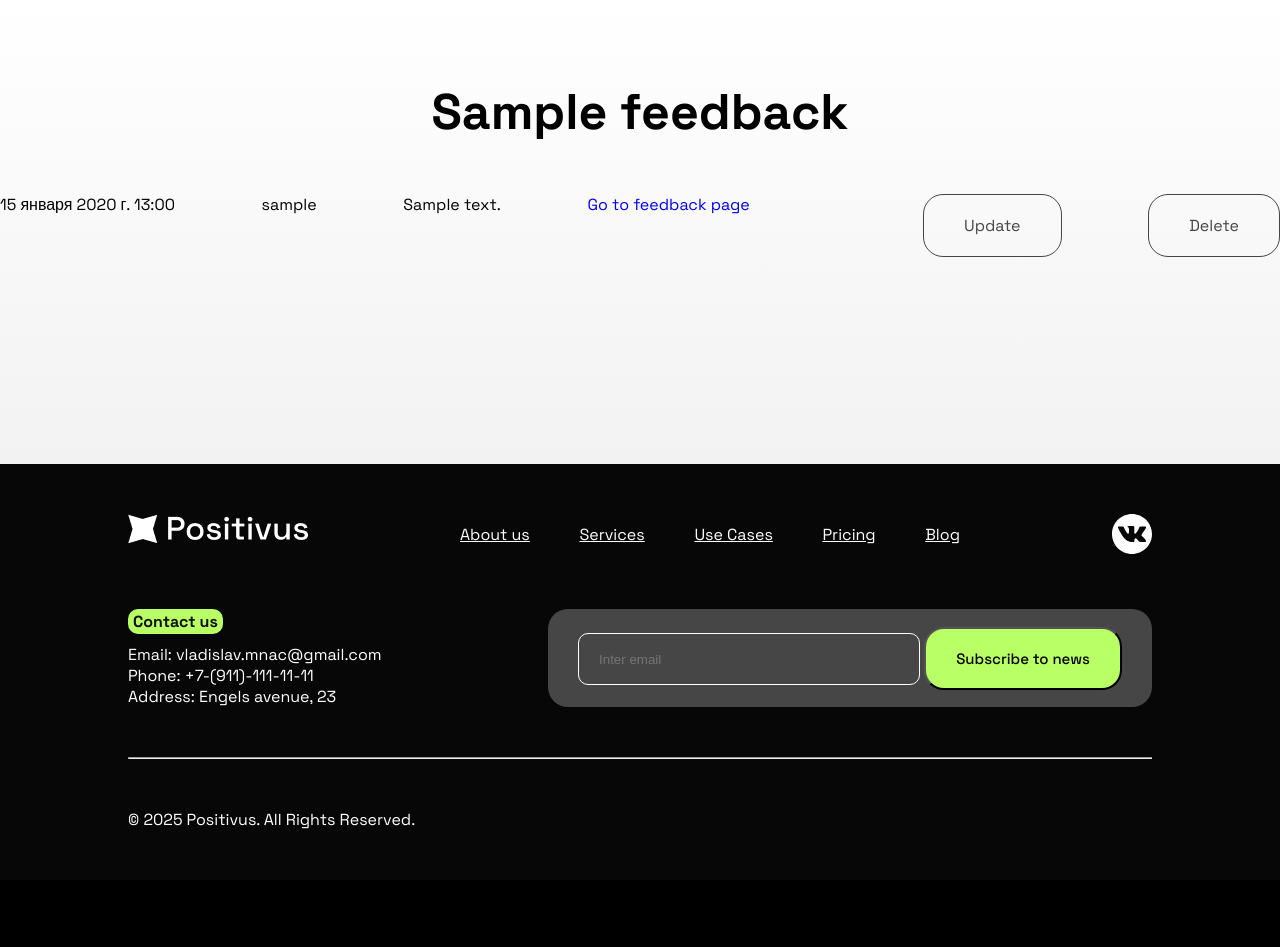
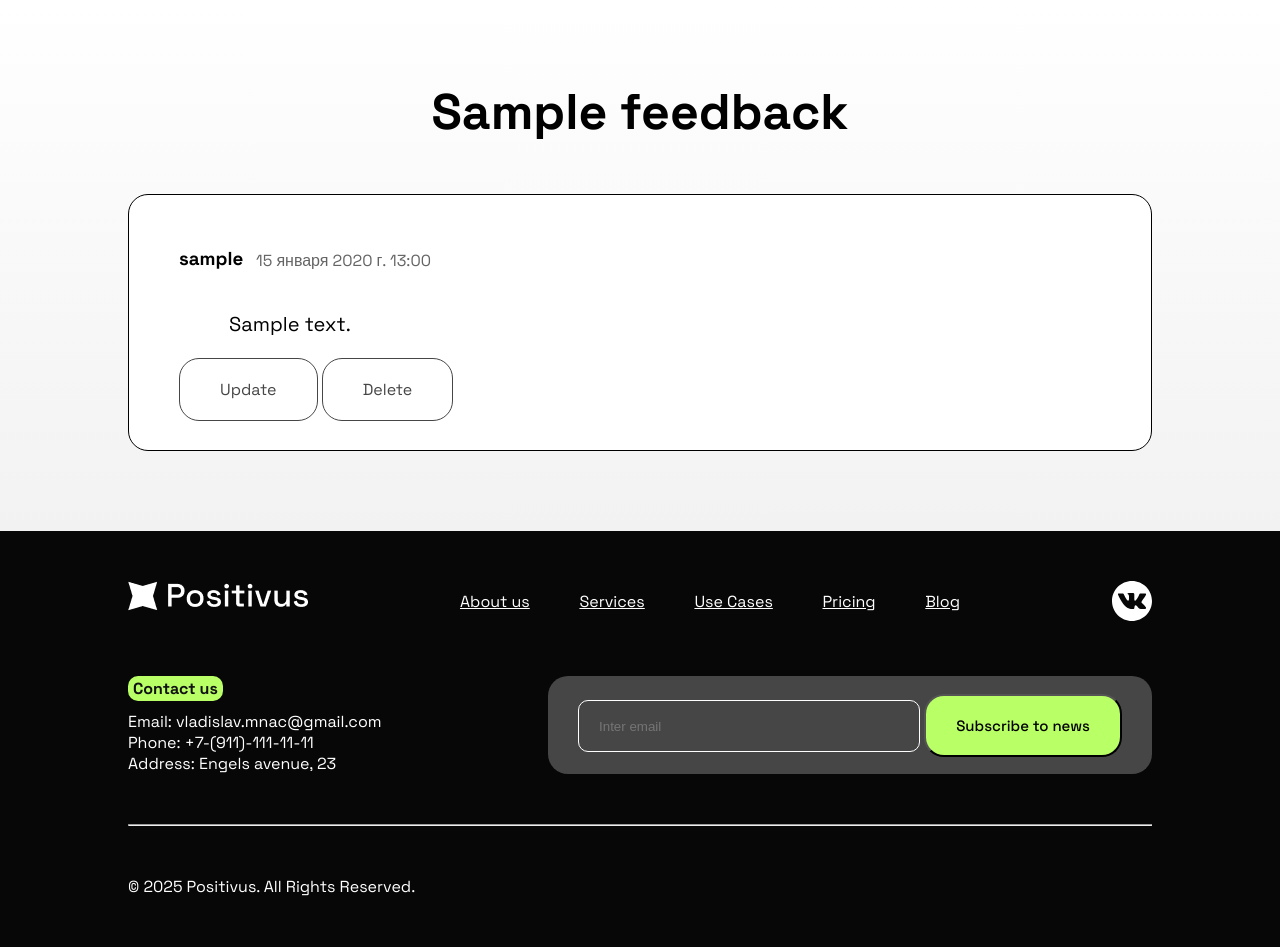
Before and after one commit to Lavislad/Freelance, a Django app: page /feedback/1 in a window 1280 px wide. Shown: the part 101-1048 px from the top of the page. Before the commit the page ends 930 px from the top, so only its background shows below. Run offline with Django 5.2, Linux system fonts and the light colour scheme; tables that the repository leaves empty hold one stand-in row (values such as "Sample post"); some libraries are stand-ins or nearby versions.

Commit message:
Feedback Details Page Designed

```diff
--- a/Freelance/feedback/forms.py
+++ b/Freelance/feedback/forms.py
@@ -1,5 +1,5 @@
 from .models import Feedback
-from django.forms import ModelForm, TextInput, DateTimeInput, Textarea
+from django.forms import ModelForm, TextInput, Textarea
 
 
 class FeedbackForm(ModelForm):
--- a/Freelance/feedback/models.py
+++ b/Freelance/feedback/models.py
@@ -3,7 +3,7 @@ from django.db import models
 
 class Feedback(models.Model):
     title = models.CharField('Title', max_length=100)
-    user_name = models.CharField('User Name', max_length=30)
+    user_name = models.CharField('User Name', max_length=30, default='')
     full_text = models.TextField('Text')
     date = models.DateTimeField('Publication Date', auto_now_add=True)
 
--- a/Freelance/feedback/templates/feedback/feedback_details.html
+++ b/Freelance/feedback/templates/feedback/feedback_details.html
@@ -4,14 +4,17 @@
 
 {% block content %}
     <div class="wrapper">
-        <h1 class="h1">{{ feedback.title }}</h1>
-        <div class="news--details">
-            <p>{{ feedback.date }}</p>
-            <p>{{ feedback.user_name }}</p>
-            <p>{{ feedback.full_text }}</p>
-            <a href="{% url 'feedback_index' %}">Go to feedback page</a><br><br><br>
-            <a href="{% url 'feedback_update' feedback.id %}" class="btn">Update</a>
-            <a href="{% url 'feedback_delete' feedback.id %}" class="btn">Delete</a>
+        <h2 class="h2">{{ feedback.title }}</h2>
+        <div class="feedback--details container">
+            <div class="elem">
+                <div class="inline">
+                    <h3>{{ feedback.user_name }}</h3>
+                    <p class="date">{{ feedback.date }}</p>
+                </div>
+                <p class="full_text">{{ feedback.full_text }}</p><br><br>
+                <a href="{% url 'feedback_update' feedback.id %}" class="btn">Update</a>
+                <a href="{% url 'feedback_delete' feedback.id %}" class="btn">Delete</a>
+            </div>
         </div>
     </div>
 {% endblock %}
--- a/Freelance/feedback/templates/feedback/feedback_index.html
+++ b/Freelance/feedback/templates/feedback/feedback_index.html
@@ -13,7 +13,7 @@
                         <h4>{{ el.user_name }}</h4>
                         <h4 class="date">{{ el.date }}</h4>
                     </div>
-                    <a href='{% url "feedback_details" el.id %}' class="a"><h3>{{ el.title }}</h3></a>
+                    <a href='{% url "feedback_details" el.id %}'><h3>{{ el.title }}</h3></a>
                     <p>{{ el.full_text }}</p>
                 </div>
                 {% endfor %}
@@ -24,7 +24,7 @@
         {% if user.is_authenticated %}
         <h2 class="h2--feedback">Make us know</h2>
         <form method="post" class="news-form">
-            {% csrf_token %}
+        {% csrf_token %}
             {{ form.title }}
             {{ form.user_name }}
             {{ form.full_text }}
--- a/Freelance/main/static/main/css/main.css
+++ b/Freelance/main/static/main/css/main.css
@@ -160,7 +160,8 @@ header nav ul li a {
 .hero--login .elem .btn,
 .hero--register .elem .btn,
 .news-form .btn,
-.news--details .btn {
+.news--details .btn,
+.feedback--details .btn {
     border: 1px solid #464646;
     border-radius: 20px;
     padding: 20px 40px;
@@ -186,7 +187,8 @@ header nav ul li.btn a:hover,
 .hero--login .elem .btn:hover,
 .hero--register .btn:hover,
 .news-form .btn:hover,
-.news--details .btn:hover {
+.news--details .btn:hover,
+.feedback--details .btn:hover {
     background: #464646;
     color: #fff;
 }
@@ -536,7 +538,7 @@ form .btn {
     width: 100%;
     display: flex;
     justify-content: flex-start;
-    gap: 3vw;
+    gap: 1vw;
     flex-wrap: wrap;
     margin-top: 50px;
 }
@@ -545,7 +547,6 @@ form .btn {
     background: #fff;
     padding: 50px;
     border: 1px solid #000000;
-/*    box-shadow: 0 0 2px #ccc;*/
     flex: 1 1 30%;
     border-radius: 10px;
 }
@@ -562,12 +563,12 @@ form .btn {
     margin-top: 30px;
     font-size: 18px;
     font-family: 'Poppins', sans-serif;
-    max-width: 30vw;
 }
 
 .news .elem .inline,
 .feedback .elem .inline,
-.news--details .other-news .inline{
+.news--details .inline,
+.feedback--details .elem .inline {
     display: flex;
     justify-content: flex-start;
     gap: 1vw;
@@ -576,7 +577,8 @@ form .btn {
 
 .news .elem .inline .date,
 .feedback .elem .inline .date,
-.news--details .date {
+.news--details .date,
+.feedback--details .elem .inline .date {
     color: #646464;
     font-size: 16px;
 }
@@ -589,7 +591,8 @@ form .btn {
 
 .news .elem a,
 .feedback .elem a,
-.news--details .other-news a {
+.news--details .other-news a,
+.feedback--details a {
     color: #000;
     cursor: pointer;
     transition: 300ms;
@@ -597,7 +600,8 @@ form .btn {
 
 .news .elem a:hover,
 .feedback .elem a:hover,
-.news--details .other-news a:hover {
+.news--details .other-news a:hover,
+.feedback--details a:hover{
     color: #545454;
 }
 
@@ -622,7 +626,8 @@ form .btn {
     font-size: 18px;
 }
 
-.news--details .details .full_text {
+.news--details .details .full_text,
+.feedback--details .elem .full_text {
     font-size: 20px;
     margin: 0 50px;
     margin-top: 40px;
@@ -656,7 +661,8 @@ form .btn {
     margin-bottom: 15px;
 }
 
-.news--details .other-news .elem .date {
+.news--details .other-news .elem .date,
+.feedback--details .elem .date {
     margin-top: 5px;
 }
 
@@ -681,6 +687,13 @@ form .btn {
 .news .elem h4 {
     font-weight: 500;
     font-size: 18px;
+}
+
+.feedback--details .elem {
+    background: #fff;
+    border-radius: 20px;
+    padding: 50px;
+    border: 1px solid #000000;
 }
 
 /* Footer */
```
Also changed, not shown: Freelance/news/templates/news/details_view.html (+5 -3 lines), Freelance/feedback/migrations/0004_feedback_user_name.py (added).
